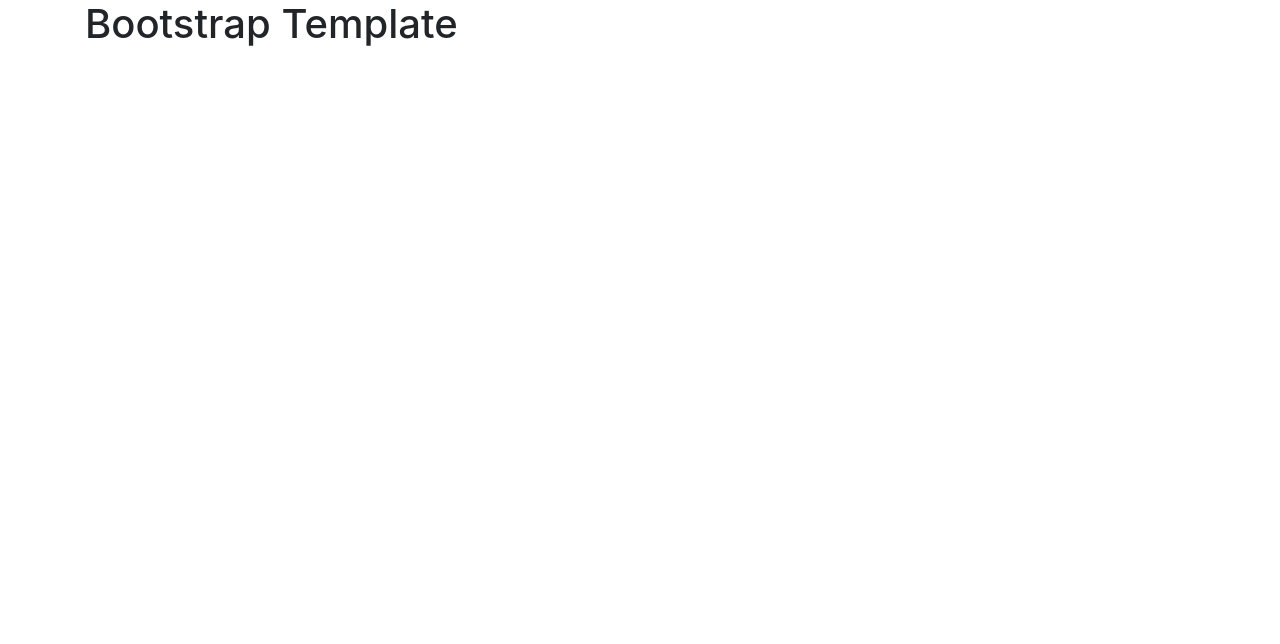
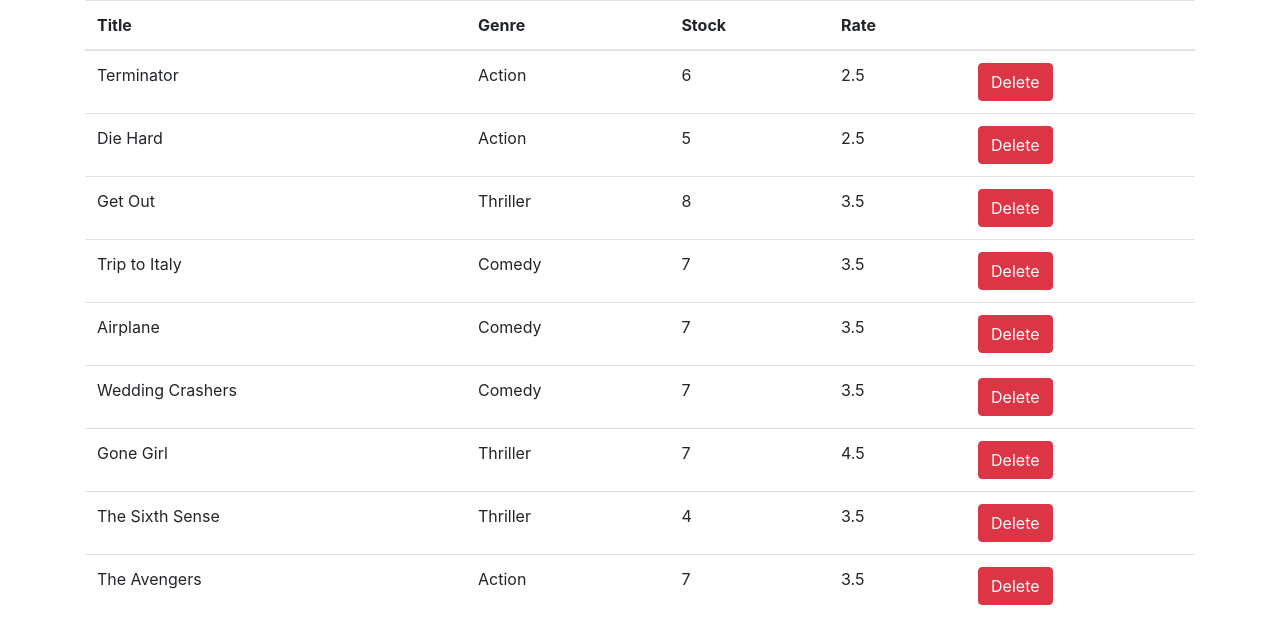
Before and after one commit to ShanuSaini/react, a React (Create React App) app in the folder lp3/: page / in a window 1280 px wide. Shown: the top 644 px of the page. Built offline with nearby package versions, Linux system fonts and the light colour scheme.

Commit message:
Show Movies from dumy DB
Show Movies from dumy DB

```diff
--- a/lp3/src/index.js
+++ b/lp3/src/index.js
@@ -6,7 +6,9 @@
 import 'bootstrap/dist/css/bootstrap.css';
 import 'font-awesome/css/font-awesome.css';
 
-ReactDOM.render(<App />, document.getElementById('root'));
+import Movies from "./movies";
+
+ReactDOM.render(<Movies />, document.getElementById('root'));
 
 // If you want your app to work offline and load faster, you can change
 // unregister() to register() below. Note this comes with some pitfalls.
--- /dev/null
+++ b/lp3/src/movies.jsx
@@ -0,0 +1,58 @@
+import React, { Component } from 'react';
+import { getMovies, getMovie, saveMovie, deleteMovie  } from './services/fakeMovieService';
+
+class Movies extends Component {
+    state = {
+        count: 0,
+        tags: ['tag1', 'tag2', 'tag3']
+    }
+
+    constructor(){
+        super();
+    }
+
+    getRows(){
+        let moviesArray = getMovies();
+        return moviesArray.map(
+            movie => {
+                return (
+                    <tr key={movie['_id']}>
+                        <td>{movie['title']}</td>
+                        <td>{movie['genre']['name']}</td>
+                        <td>{movie['numberInStock']}</td>
+                        <td>{movie['dailyRentalRate']}</td>
+                        <td>
+                            <button type="button" className="btn btn-danger">
+                                Delete
+                            </button>
+                        </td>
+                    </tr>
+                );
+            }
+        );
+    }
+
+    render(){
+        return (
+            <div className="container">
+                <table className="table">
+                    <thead>
+                        <tr>
+                            <th scope="col">Title</th>
+                            <th scope="col">Genre</th>
+                            <th scope="col">Stock</th>
+                            <th scope="col">Rate</th>
+                            <th scope="col"></th>
+                        </tr>
+                    </thead>
+                    <tbody>
+                        { this.getRows() }
+                    </tbody>
+                </table>
+            </div>
+
+        );
+    }
+}
+
+export default Movies;
```
